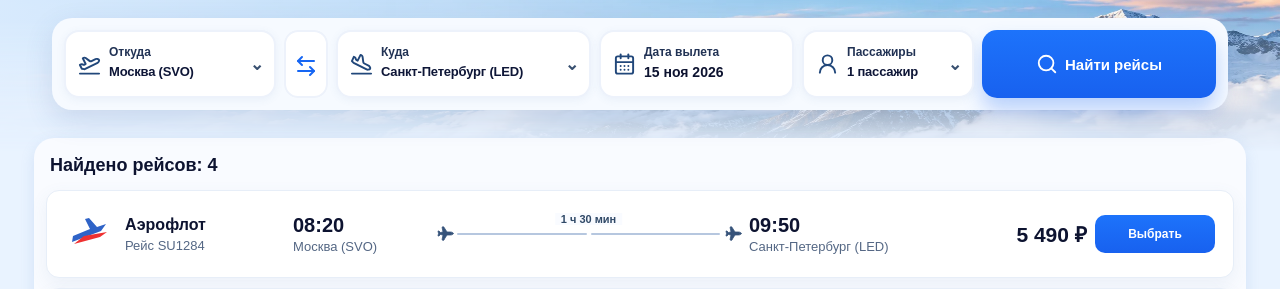
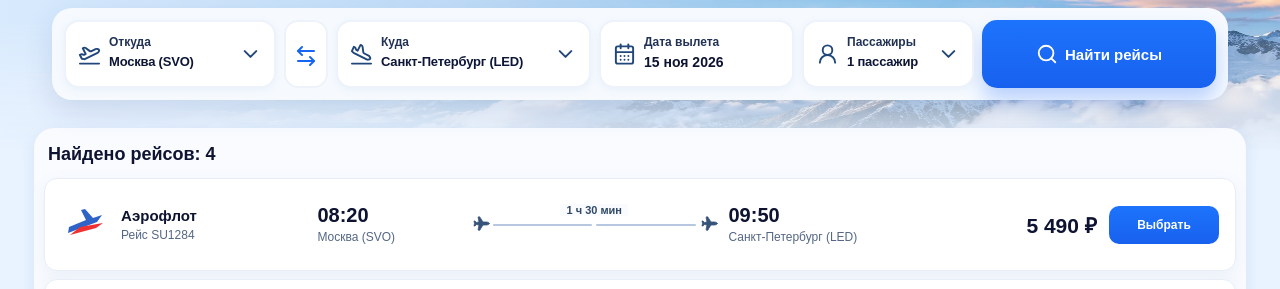
Before and after one commit to y26216048-design/seit, a plain HTML site: page index.html in a window 1280 px wide. Shown: the part 202-491 px from the top of the page. Drawn offline with Linux system fonts and the light colour scheme.

Commit message:
Keep flight cards contained and simplify headings and ticket labels

```diff
--- a/index.html
+++ b/index.html
@@ -213,13 +213,18 @@ html,body{height:100%;min-height:0;overflow:hidden}
 @media(min-width:901px){.search-layout{display:block;padding:0 10px}.results{padding:12px;display:flex;gap:10px}.result-row{grid-template-columns:220px 135px minmax(180px,1fr) 215px 115px 120px;padding:12px 18px}.results-head{flex:0 0 30px}.result-row .airline-name{font-size:16px}.result-row .airline-sub,.result-row .time small{font-size:13px}}
 @media(max-width:600px){.profile-actions{flex-direction:column;align-items:stretch;gap:10px;margin-top:18px}.profile-actions button{width:100%;justify-content:center}.results{height:auto}.search-layout{display:block}.logo-box,.logo-box img{width:44px;height:38px}}
 
+
+.field .value:has(.field-choice-label):after{display:none}.field-chevron{position:absolute;right:12px;top:50%;transform:translateY(-50%);width:17px;height:17px;stroke:#3a5070;stroke-width:1.8;pointer-events:none}.field .meta{padding-right:15px}.search-hero h1{font-weight:900;letter-spacing:-.6px}.brand{font-weight:800;letter-spacing:-.4px}.result-row>*{min-width:0}.airline>div:last-child{min-width:0}.airline-name{overflow-wrap:anywhere}.time small{line-height:1.25;overflow-wrap:anywhere}.price{white-space:nowrap}.pick-btn{max-width:100%;padding:0 12px}.results{overflow:auto}.profile-hero h1{font-size:29px}.profile-hero p{font-size:16px}.booked-head{justify-content:flex-start}
+@media(min-width:901px){.header{padding-left:18px;padding-right:18px}.search-hero{flex-basis:266px}.result-row{grid-template-columns:minmax(160px,1.2fr) minmax(95px,.7fr) minmax(120px,1.2fr) minmax(160px,1.1fr) minmax(95px,.65fr) 110px;gap:12px;padding:10px 16px;min-height:70px;flex:1 0 70px}.results{padding:10px;gap:8px}.results-head{flex:0 0 32px}.result-row .airline-name{font-size:15px}.result-row .airline-sub{font-size:12px}.result-row .time small{font-size:12px}.result-row .time{font-size:20px}.search-hero h1{font-weight:900}.profile-hero h1{font-size:29px}.profile-hero p{font-size:16px}.profile-hero .hero-grid:before{height:54px}.ticket-layout{gap:0}.ticket-hero{flex-basis:154px}}
+@media(min-width:601px) and (max-width:900px){.result-row{grid-template-columns:1fr 1fr;gap:14px;min-height:160px}.result-row .airline{grid-column:1/-1}.result-row .route-line{display:none}.result-row .price{text-align:left}.result-row .pick-btn{width:100%}.results{height:auto}}
+@media(max-width:600px){.brand{font-size:17px}.profile-hero h1{font-size:25px}.profile-hero p{font-size:14px}.result-row{padding:14px;gap:14px;min-height:0}.result-row .time small{font-size:12px}.result-row .airline-name{font-size:15px}.search-hero h1{font-weight:900}.ticket-layout{gap:0}.field-chevron{width:18px;height:18px}}
+
 </style>
 </head>
 <body>
 <div class="app">
   <header class="header">
     <button class="brand" type="button" data-view="search" aria-label="Авиабилеты — на главную">
-      <div class="logo-box"><img src="assets/plane-logo.webp" alt="Самолёт" width="64" height="44"></div>
       <div>Авиабилеты</div>
     </button>
     <nav class="main-nav">
@@ -379,11 +384,7 @@ html,body{height:100%;min-height:0;overflow:hidden}
         </div>
       </div>
       <div class="ticket-layout">
-        <div class="ticket-tabs">
-          <button class="ticket-tab active"><svg viewBox="0 0 24 24"><path class="icon-stroke" d="M4 7h14a2 2 0 0 1 2 2v1a2 2 0 0 0-2 2 2 2 0 0 0 2 2v1a2 2 0 0 1-2 2H4v-3a2 2 0 0 0 0-4z"></path><path class="icon-stroke" d="M9 7v10"></path></svg>Все билеты (0)</button>
 
-
-        </div>
 
         <div class="ticket-list"><div class="guest-tickets"><i data-lucide="ticket"></i><h2>У вас пока нет билетов</h2><p>Здесь появятся ваши оформленные билеты.</p><button class="guest-search">Найти рейсы</button></div>
 
@@ -431,7 +432,7 @@ html,body{height:100%;min-height:0;overflow:hidden}
   [0,1,3].forEach(index=>{
     const field=fields[index],select=$('select',field);select.hidden=true;
     const trigger=document.createElement('button');trigger.type='button';trigger.className='field-trigger';
-    trigger.setAttribute('aria-label',['Выбрать город вылета','Выбрать город прилёта','','Выбрать количество пассажиров'][index]);trigger.setAttribute('aria-haspopup','dialog');field.append(trigger);
+    trigger.setAttribute('aria-label',['Выбрать город вылета','Выбрать город прилёта','','Выбрать количество пассажиров'][index]);trigger.setAttribute('aria-haspopup','dialog');field.append(trigger);const chevron=document.createElement('i');chevron.setAttribute('data-lucide','chevron-down');chevron.className='field-chevron';field.append(chevron);
     trigger.onclick=()=>{show('<h2>'+['Откуда','Куда','','Пассажиры'][index]+'</h2><div class="field-options">'+[...select.options].map(o=>'<button type="button" data-value="'+escape(o.value)+'" class="'+(o.selected?'selected':'')+'">'+escape(o.textContent)+'</button>').join('')+'</div><div class="modal-actions"><button type="button" data-close>Закрыть</button></div>');$$('[data-value]',dialog).forEach(button=>button.onclick=()=>{select.value=button.dataset.value;select.dispatchEvent(new Event('change'));updateFieldLabels();dialog.close()})};
     select.addEventListener('change',updateFieldLabels);
   });
@@ -460,23 +461,20 @@ html,body{height:100%;min-height:0;overflow:hidden}
   form.onsubmit=e=>{e.preventDefault();const data=Object.fromEntries(new FormData(form));for(const key of ['name','birthday','phone','email'])data[key]=data[key].trim();if(!data.name){form.elements.name.focus();return}$('.info-note').hidden=false;if(!save('avia-profile-v2',data)){$('.info-note').textContent='Не удалось сохранить данные. Попробуйте ещё раз.';return}const first=!registered();profile=data;profileName();$('.info-note').textContent=first?'Регистрация завершена.':'Данные сохранены.'};
 
   erase.onclick=()=>{show('<h2>Удалить данные профиля?</h2><p>ФИО, дата рождения, телефон и почта будут удалены. Оформленные билеты останутся.</p><div class="modal-actions"><button type="button" data-close>Отмена</button><button type="button" class="confirm" data-delete>Удалить данные</button></div>');$('[data-delete]',dialog).onclick=()=>{try{localStorage.removeItem('avia-profile-v2')}catch(e){return}profile={};form.reset();$$('input',form).forEach(input=>input.value='');profileName();$('.info-note').hidden=false;$('.info-note').textContent='Данные удалены.';dialog.close()}};
-  const tabs=$$('.ticket-tab');let ticketFilter=0;
-  function isUpcoming(ticket){const today=new Date();const local=[today.getFullYear(),String(today.getMonth()+1).padStart(2,'0'),String(today.getDate()).padStart(2,'0')].join('-');return ticket.date>=local}
   function readableDate(value){const d=new Date(value+'T12:00:00');return Number.isNaN(d.getTime())?value:new Intl.DateTimeFormat('ru-RU',{day:'numeric',month:'short',year:'numeric'}).format(d).replace(' г.','')}
   function renderTickets(){
-    tabs[0].textContent='Все билеты ('+bookings.length+')';
     const list=$('.ticket-list');const shown=bookings;
-    list.innerHTML=shown.length?shown.map(t=>`<article class="booked-ticket"><div class="booked-main"><div class="booked-head"><strong>${escape(t.airline)}</strong><span class="badge ${isUpcoming(t)?'':'done'}">${isUpcoming(t)?'Предстоящий рейс':'Завершённый рейс'}</span></div><p class="booking-number">${escape(t.flight)} · Заказ ${escape(t.id)}</p><div class="booked-route"><div><b>${escape(t.departure)}</b><span>${escape(t.from)}</span></div><div class="booked-duration">${escape(t.duration)}<div class="ticket-flight-path"><span></span><i data-lucide="plane"></i><span></span></div></div><div><b>${escape(t.arrival)}</b><span>${escape(t.to)}</span></div></div><div class="booked-foot"><span>${escape(readableDate(t.date))}</span><span>Пассажир: ${escape(t.passenger)}</span><span>${escape(t.count)} пасс.</span></div></div><div class="booked-price"><span>Стоимость</span><strong>${new Intl.NumberFormat('ru-RU').format(t.price)} ₽</strong></div></article>`).join(''):`<div class="guest-tickets"><h2>${bookings.length?'В этой категории пока нет билетов':'У вас пока нет билетов'}</h2><p>Выберите рейс и нажмите «Купить».</p><button class="guest-search">Найти рейсы</button></div>`;
+    list.innerHTML=shown.length?shown.map(t=>`<article class="booked-ticket"><div class="booked-main"><div class="booked-head"><strong>${escape(t.airline)}</strong></div><p class="booking-number">${escape(t.flight)} · Заказ ${escape(t.id)}</p><div class="booked-route"><div><b>${escape(t.departure)}</b><span>${escape(t.from)}</span></div><div class="booked-duration">${escape(t.duration)}<div class="ticket-flight-path"><span></span><i data-lucide="plane"></i><span></span></div></div><div><b>${escape(t.arrival)}</b><span>${escape(t.to)}</span></div></div><div class="booked-foot"><span>${escape(readableDate(t.date))}</span><span>Пассажир: ${escape(t.passenger)}</span><span>${escape(t.count)} пасс.</span></div></div><div class="booked-price"><span>Стоимость</span><strong>${new Intl.NumberFormat('ru-RU').format(t.price)} ₽</strong></div></article>`).join(''):`<div class="guest-tickets"><h2>${bookings.length?'В этой категории пока нет билетов':'У вас пока нет билетов'}</h2><p>Выберите рейс и нажмите «Купить».</p><button class="guest-search">Найти рейсы</button></div>`;
     lucide.createIcons();const search=$('.guest-search');if(search)search.onclick=()=>setView('search');
   }
-  tabs.forEach((b,i)=>b.onclick=()=>{ticketFilter=i;renderTickets()});renderTickets();
+  renderTickets();
   $$('.pick-btn').forEach(btn=>btn.onclick=()=>{
     if(from.value===to.value||!date.value){show('<h2>Проверьте маршрут</h2><p>Укажите разные города и дату вылета.</p><button data-close>Закрыть</button>');return}
     const row=btn.closest('.result-row'),count=Number($('select',fields[3]).value),price=Number($('.price',row).textContent.replace(/\D/g,''))*count;
     show(`<h2>Оформление билета</h2><p>${escape($('.airline-name',row).textContent)} · ${escape($('.airline-sub',row).textContent)}</p><p>${escape(from.value)} → ${escape(to.value)}</p><p>${escape($('.date-display').textContent)} · ${count} пасс.</p><form id="purchase-form"><p class="purchase-price">${new Intl.NumberFormat('ru-RU').format(price)} ₽</p><p class="purchase-error" role="status" hidden></p><div class="modal-actions"><button type="button" data-close>Отмена</button><button class="confirm" type="submit">Купить</button></div></form>`);
     $('#purchase-form').onsubmit=e=>{e.preventDefault();if(!registered()){dialog.close();show('<h2>Сначала зарегистрируйтесь</h2><p>Заполните и сохраните данные в разделе «Мой профиль».</p><div class="modal-actions"><button type="button" data-close>Закрыть</button><button type="button" class="confirm" data-register>Мой профиль</button></div>');$('[data-register]',dialog).onclick=()=>{dialog.close();setView('profile');form.elements.name.focus()};return}const passenger=profile.name;
       const ticket={id:Date.now().toString(36).toUpperCase(),airline:$('.airline-name',row).textContent,flight:$('.airline-sub',row).textContent,from:from.value,to:to.value,date:date.value,departure:$('.time',row).childNodes[0].textContent.trim(),arrival:$$('.time',row)[1].childNodes[0].textContent.trim(),duration:$$('span',$('.route-line',row))[1].textContent,passenger,count,price};
-      const next=[ticket,...bookings];if(!save('avia-bookings-v1',next)){let warning=$('.purchase-error',dialog);warning.hidden=false;warning.textContent='Не удалось сохранить билет в браузере. Проверьте настройки хранения.';return}bookings=next;ticketFilter=0;renderTickets();dialog.close();setView('tickets');
+      const next=[ticket,...bookings];if(!save('avia-bookings-v1',next)){let warning=$('.purchase-error',dialog);warning.hidden=false;warning.textContent='Не удалось сохранить билет в браузере. Проверьте настройки хранения.';return}bookings=next;renderTickets();dialog.close();setView('tickets');
     };
   });
 
```
Also changed, not shown: assets/plane-logo.webp (deleted).
